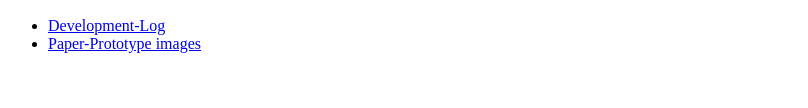
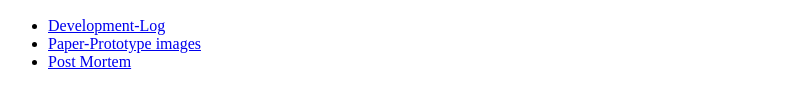
Before and after one commit to mdsouza176/MasterOfMages, a plain HTML site: page index.html in a window 1280 px wide. Shown: the part 148-256 px from the top of the page, without its empty margins (0-808 px from the left). Drawn offline with Linux system fonts and the light colour scheme.

Commit message:
Update index.html

```diff
--- a/index.html
+++ b/index.html
@@ -13,6 +13,7 @@
 
                 <li><a href = "https://docs.google.com/spreadsheets/d/1dT9TFniibgUSA_QkZiZVdd7YRoa5qEDr1lLXo-UXUd8/edit?usp=sharing">Development-Log</a> </li>
                 <li><a href ="./Links/Paper-Prototype-Images.html">Paper-Prototype images</a></li>
+                <li><a href="https://docs.google.com/presentation/d/1e3QPpQiUj-swNWEnSCWRTlvyRK3jLG6QxIgc2H--Bew/edit?usp=sharing">Post Mortem</a></li>
             </ul>
         </div>
     </body>
```
